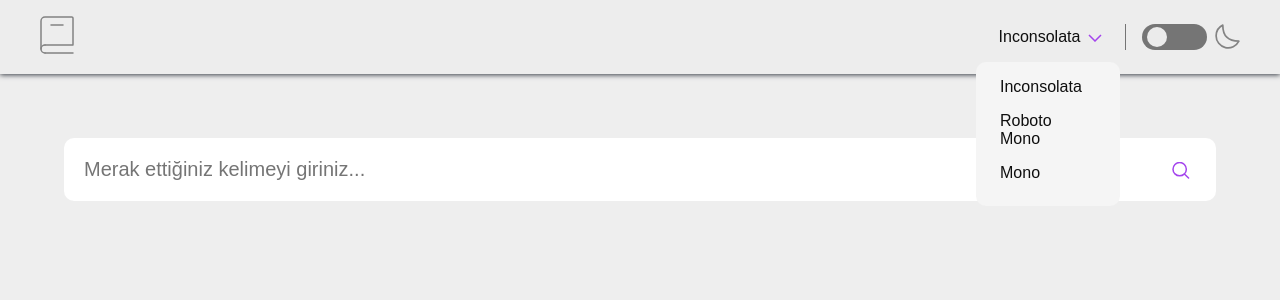
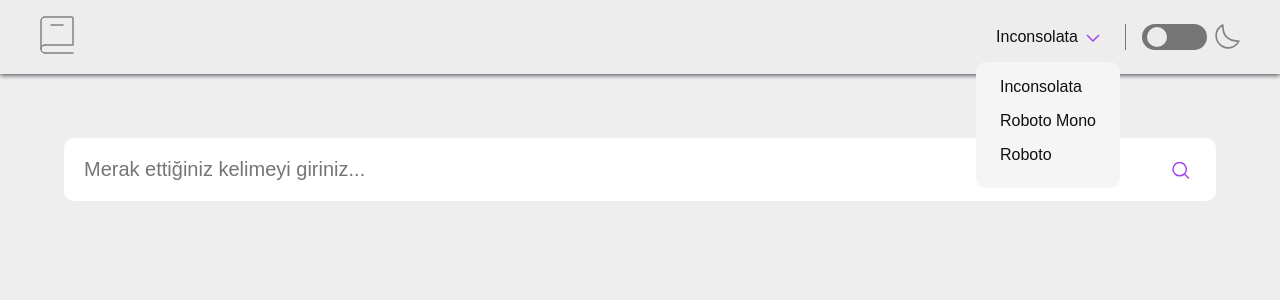
Before and after one commit to 4Furki4/Turkish-Dictionary-Client, an Angular app: page / in a window 1280 px wide. Both pictures are taken after a click on the element "Inconsolata". Shown: the top 300 px of the page. Built offline with nearby package versions, Linux system fonts and the light colour scheme; no server answers.

Commit message:
add: font transition functional
more ElementRefs are used to manipulate DOM.
3 font types transition works properly.

```diff
--- a/src/app/components/main/navbar/navbar.component.html
+++ b/src/app/components/main/navbar/navbar.component.html
@@ -16,13 +16,13 @@
                         class="nav__dropdown__list__item">Inconsolata</li>
                     <li #roboto__mono #nav__dropdown__list__item class="nav__dropdown__list__item"
                         (click)="setSelectedFontFamily(roboto__mono.textContent!, selected__font)">Roboto Mono</li>
-                    <li #mono class="nav__dropdown__list__item"
-                        (click)="setSelectedFontFamily(mono.textContent!, selected__font)">Mono</li>
+                    <li #roboto class="nav__dropdown__list__item"
+                        (click)="setSelectedFontFamily(roboto.textContent!, selected__font)">Roboto</li>
                 </ul>
             </div>
             <div class="nav__dark-toggler">
-                <label (click)="setDarkmode()" class="switch" tabindex="0">
-                    <input type="checkbox" />
+                <label (click)="setDarkmode(darkModeCheckbox)" class="switch" tabindex="0">
+                    <input #darkModeCheckbox type="checkbox" />
                     <span class="slider"></span>
                 </label>
                 <img src="../../../assets/svg/icon-moon.svg" height="25" alt="" />
--- a/src/app/components/main/navbar/navbar.component.scss
+++ b/src/app/components/main/navbar/navbar.component.scss
@@ -28,7 +28,7 @@
         padding: 0.25rem 1rem;
         border-right: 1px solid rgba(117, 117, 117, 100%);
         position: relative;
-        min-width: 150px;
+        min-width: 155px;
 
         &__selected {
             text-align: center;
--- a/src/app/components/main/navbar/navbar.component.ts
+++ b/src/app/components/main/navbar/navbar.component.ts
@@ -1,28 +1,25 @@
-import { AfterViewInit, Component, OnInit, ViewChild, ViewChildren } from '@angular/core';
+import { Component, ElementRef, OnInit, Renderer2, ViewChild } from '@angular/core';
 
 @Component({
   selector: 'sozluk-navbar',
   templateUrl: './navbar.component.html',
   styleUrls: ['./navbar.component.scss']
 })
-export class NavbarComponent implements OnInit, AfterViewInit {
-  constructor() { }
-  ngAfterViewInit(): void {
-  }
+export class NavbarComponent implements OnInit {
+  constructor(private renderer: Renderer2) { }
   @ViewChild('selected__font', { static: true }) selectedFontSpan!: HTMLSpanElement;
+  @ViewChild('darkModeCheckbox', { static: true }) darkModeCheckbox!: ElementRef<HTMLInputElement>;
   ngOnInit(): void {
-    const selectedFontSpan = document.querySelector("#selected__font")!
     this.checkDarkMode()
     let fontFamilyLocalStorage = localStorage.getItem("selectedFontFamily")
     if (fontFamilyLocalStorage) {
       this.selectedFontSpan.textContent = fontFamilyLocalStorage
-      this.setSelectedFontFamily(fontFamilyLocalStorage, selectedFontSpan);
+      this.setSelectedFontFamily(fontFamilyLocalStorage, this.selectedFontSpan);
     }
   }
 
-  setDarkmode() {
-    const darkModeSwitchCheck: HTMLInputElement = document.querySelector('input[type="checkbox"]')!
-    if (darkModeSwitchCheck.checked) {
+  setDarkmode(checkbox: HTMLInputElement) {
+    if (checkbox.checked) {
       this.enableDarkMode();
     } else {
       this.disableDarkMode();
@@ -37,22 +34,21 @@ export class NavbarComponent implements OnInit, AfterViewInit {
     localStorage.setItem("darkMode", "disabled");
   }
   checkDarkMode() {
-    const darkModeSwitchCheck: HTMLInputElement = document.querySelector('input[type="checkbox"]')!
     if (localStorage.getItem("darkMode") === "enabled") {
       this.enableDarkMode();
-      darkModeSwitchCheck.checked = true;
+      this.darkModeCheckbox.nativeElement.checked = true;
     }
   }
   setSelectedFontFamily(selectedFontFamily: string, fontSpan: Element) {
 
-    if (selectedFontFamily === "Mono") {
-      document.documentElement.style.setProperty("--font-family", "Mono");
-      fontSpan.textContent = "Mono";
+    if (selectedFontFamily === "Roboto") {
+      document.documentElement.style.setProperty("--font-family", "Roboto");
+      fontSpan.textContent = selectedFontFamily;
       localStorage.setItem("selectedFontFamily", selectedFontFamily);
     }
     else if (selectedFontFamily === "Roboto Mono") {
       document.documentElement.style.setProperty("--font-family", "Roboto Mono");
-      fontSpan.textContent = "Roboto Mono";
+      fontSpan.textContent = selectedFontFamily;
       localStorage.setItem("selectedFontFamily", selectedFontFamily);
     }
     else {
--- a/src/app/partials/_font-families.scss
+++ b/src/app/partials/_font-families.scss
@@ -1,5 +1,5 @@
 @font-face {
-    font-family: 'Roboto', sans-serif;
+    font-family: Roboto;
     src: url("../../assets/fonts/Roboto/Roboto-Regular.ttf") format("truetype");
     font-weight: 400;
     font-style: normal;
@@ -7,7 +7,7 @@
 }
 
 @font-face {
-    font-family: 'Roboto', sans-serif;
+    font-family: Roboto;
     src: url("../../assets/fonts/Roboto/Roboto-Bold.ttf") format("truetype");
     font-weight: 700;
     font-style: normal;
@@ -15,7 +15,7 @@
 }
 
 @font-face {
-    font-family: 'Roboto', sans-serif;
+    font-family: Roboto;
     src: url("../../assets/fonts/Roboto/Roboto-Italic.ttf") format("truetype");
     font-weight: 400;
     font-style: italic;
@@ -23,7 +23,7 @@
 }
 
 @font-face {
-    font-family: 'Roboto', sans-serif;
+    font-family: Roboto;
     src: url("../../assets/fonts/Roboto/Roboto-BoldItalic.ttf") format("truetype");
     font-weight: 700;
     font-style: italic;
@@ -31,7 +31,7 @@
 }
 
 @font-face {
-    font-family: 'Roboto', sans-serif;
+    font-family: Roboto;
     src: url("../../assets/fonts/Roboto/Roboto-Light.ttf") format("truetype");
     font-weight: 300;
     font-style: normal;
@@ -39,7 +39,7 @@
 }
 
 @font-face {
-    font-family: 'Roboto', sans-serif;
+    font-family: Roboto;
     src: url("../../assets/fonts/Roboto/Roboto-LightItalic.ttf") format("truetype");
     font-weight: 300;
     font-style: italic;
@@ -47,7 +47,7 @@
 }
 
 @font-face {
-    font-family: 'Roboto', sans-serif;
+    font-family: Roboto;
     src: url("../../assets/fonts/Roboto/Roboto-Medium.ttf") format("truetype");
     font-weight: 500;
     font-style: normal;
@@ -55,7 +55,7 @@
 }
 
 @font-face {
-    font-family: 'Roboto', sans-serif;
+    font-family: Roboto;
     src: url("../../assets/fonts/Roboto/Roboto-MediumItalic.ttf") format("truetype");
     font-weight: 500;
     font-style: italic;
@@ -63,7 +63,7 @@
 }
 
 @font-face {
-    font-family: 'Roboto', sans-serif;
+    font-family: Roboto;
     src: url("../../assets/fonts/Roboto/Roboto-Black.ttf") format("truetype");
     font-weight: 900;
     font-style: normal;
@@ -71,7 +71,7 @@
 }
 
 @font-face {
-    font-family: 'Roboto', sans-serif;
+    font-family: Roboto;
     src: url("../../assets/fonts/Roboto/Roboto-BlackItalic.ttf") format("truetype");
     font-weight: 900;
     font-style: italic;
@@ -79,7 +79,7 @@
 }
 
 @font-face {
-    font-family: 'Roboto', sans-serif;
+    font-family: Roboto;
     src: url("../../assets/fonts/Roboto/Roboto-Thin.ttf") format("truetype");
     font-weight: 100;
     font-style: normal;
@@ -87,7 +87,7 @@
 }
 
 @font-face {
-    font-family: 'Roboto', sans-serif;
+    font-family: Roboto;
     src: url("../../assets/fonts/Roboto/Roboto-ThinItalic.ttf") format("truetype");
     font-weight: 100;
     font-style: italic;
@@ -95,7 +95,7 @@
 }
 
 @font-face {
-    font-family: 'Roboto Mono', monospace;
+    font-family: Roboto Mono;
     src: url("../../assets/fonts/Roboto_Mono/static/RobotoMono-Medium.ttf") format("truetype");
     font-weight: 500;
     font-style: normal;
@@ -103,7 +103,7 @@
 }
 
 @font-face {
-    font-family: 'Roboto Mono', monospace;
+    font-family: Roboto Mono;
     src: url("../../assets/fonts/Roboto_Mono/static/RobotoMono-MediumItalic.ttf") format("truetype");
     font-weight: 500;
     font-style: italic;
@@ -111,7 +111,7 @@
 }
 
 @font-face {
-    font-family: 'Roboto Mono', monospace;
+    font-family: Roboto Mono;
     src: url("../../assets/fonts/Roboto_Mono/static/RobotoMono-Regular.ttf") format("truetype");
     font-weight: 400;
     font-style: normal;
@@ -119,7 +119,7 @@
 }
 
 @font-face {
-    font-family: 'Roboto Mono', monospace;
+    font-family: Roboto Mono;
     src: url("../../assets/fonts/Roboto_Mono/static/RobotoMono-Bold.ttf") format("truetype");
     font-weight: 700;
     font-style: normal;
@@ -127,7 +127,7 @@
 }
 
 @font-face {
-    font-family: 'Roboto Mono', monospace;
+    font-family: Roboto Mono;
     src: url("../../assets/fonts/Roboto_Mono/static/RobotoMono-BoldItalic.ttf") format("truetype");
     font-weight: 700;
     font-style: italic;
@@ -135,7 +135,7 @@
 }
 
 @font-face {
-    font-family: 'Roboto Mono', monospace;
+    font-family: Roboto Mono;
     src: url("../../assets/fonts/Roboto_Mono/static/RobotoMono-Italic.ttf") format("truetype");
     font-weight: 400;
     font-style: italic;
@@ -143,7 +143,7 @@
 }
 
 @font-face {
-    font-family: 'Roboto Mono', monospace;
+    font-family: Roboto Mono;
     src: url("../../assets/fonts/Roboto_Mono/static/RobotoMono-Light.ttf") format("truetype");
     font-weight: 300;
     font-style: normal;
@@ -151,9 +151,27 @@
 }
 
 @font-face {
-    font-family: 'Roboto Mono', monospace;
+    font-family: Roboto Mono;
     src: url("../../assets/fonts/Roboto_Mono/static/RobotoMono-LightItalic.ttf") format("truetype");
     font-weight: 300;
     font-style: italic;
     font-display: swap;
 }
+
+@font-face {
+    font-family: Inconsolata;
+    font-style: normal;
+    font-weight: 400;
+    src: local(Inter),
+        url(../../assets/fonts/Inconsolata/Inconsolata-Regular.ttf) format("truetype");
+    font-display: swap;
+}
+
+@font-face {
+    font-family: Inconsolata;
+    font-style: normal;
+    font-weight: 700;
+    src: local(Inter),
+        url(../../assets/fonts/Inconsolata/Inconsolata-Bold.ttf) format("truetype");
+    font-display: swap;
+}
--- a/src/styles.scss
+++ b/src/styles.scss
@@ -5,7 +5,7 @@
 *::after,
 *::before {
     box-sizing: border-box;
-    font-family: var(--font-family);
+
 }
 
 :root {
@@ -42,91 +42,10 @@ body {
     color: var(--main-color);
     color-scheme: var(--color-scheme);
     transition: background-color 0.5s ease-out, color 0.5s ease-out;
+    font-family: var(--font-family);
 }
 
 .container {
     width: min(1200px, 90%);
     margin-inline: auto;
 }
-
-@font-face {
-    font-family: 'Roboto Mono', monospace;
-    src: local("Roboto Mono") url("./assets/fonts/Roboto_Mono/static/RobotoMono-Medium.ttf") format("truetype");
-    font-weight: 500;
-    font-style: normal;
-    font-display: swap;
-}
-
-@font-face {
-    font-family: 'Roboto Mono', monospace;
-    src: local("Roboto Mono") url("./assets/fonts/Roboto_Mono/static/RobotoMono-MediumItalic.ttf") format("truetype");
-    font-weight: 500;
-    font-style: italic;
-    font-display: swap;
-}
-
-@font-face {
-    font-family: 'Roboto Mono', monospace;
-    src: local("Roboto Mono") url("./assets/fonts/Roboto_Mono/static/RobotoMono-Regular.ttf") format("truetype");
-    font-weight: 400;
-    font-style: normal;
-    font-display: swap;
-}
-
-@font-face {
-    font-family: 'Roboto Mono', monospace;
-    src: local("Roboto Mono") url("./assets/fonts/Roboto_Mono/static/RobotoMono-Bold.ttf") format("truetype");
-    font-weight: 700;
-    font-style: normal;
-    font-display: swap;
-}
-
-@font-face {
-    font-family: 'Roboto Mono', monospace;
-    src: local("Roboto Mono") url("./assets/fonts/Roboto_Mono/static/RobotoMono-BoldItalic.ttf") format("truetype");
-    font-weight: 700;
-    font-style: italic;
-    font-display: swap;
-}
-
-@font-face {
-    font-family: 'Roboto Mono', monospace;
-    src: local("Roboto Mono") url("./assets/fonts/Roboto_Mono/static/RobotoMono-Italic.ttf") format("truetype");
-    font-weight: 400;
-    font-style: italic;
-    font-display: swap;
-}
-
-@font-face {
-    font-family: 'Roboto Mono', monospace;
-    src: local("Roboto Mono") url("./assets/fonts/Roboto_Mono/static/RobotoMono-Light.ttf") format("truetype");
-    font-weight: 300;
-    font-style: normal;
-    font-display: swap;
-}
-
-@font-face {
-    font-family: 'Roboto Mono', monospace;
-    src: local("Roboto Mono") url("./assets/fonts/Roboto_Mono/static/RobotoMono-LightItalic.ttf") format("truetype");
-    font-weight: 300;
-    font-style: italic;
-    font-display: swap;
-}
-
-@font-face {
-    font-family: Inconsolata;
-    font-style: normal;
-    font-weight: 400;
-    src: local(Inter),
-        url(./assets/fonts/Inconsolata/Inconsolata-Regular.ttf) format("truetype");
-    font-display: swap;
-}
-
-@font-face {
-    font-family: Inconsolata;
-    font-style: normal;
-    font-weight: 700;
-    src: local(Inter),
-        url(./assets/fonts/Inconsolata/Inconsolata-Bold.ttf) format("truetype");
-    font-display: swap;
-}
```
